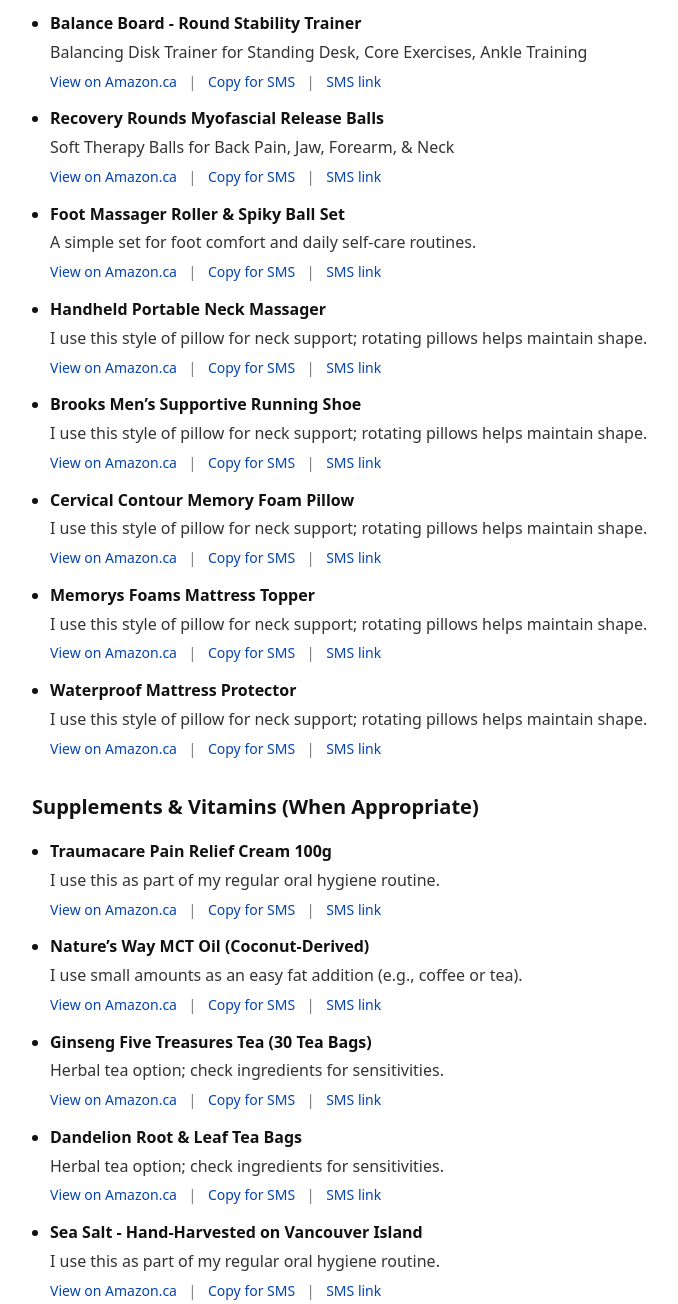
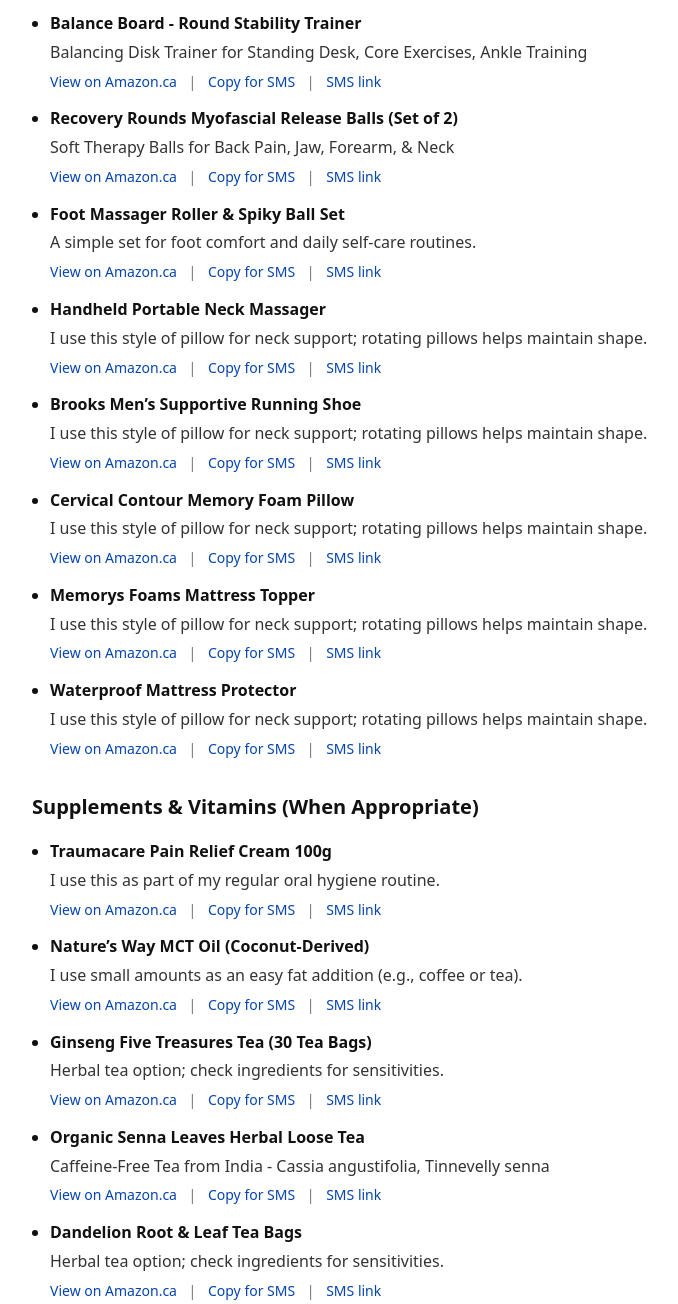
Before and after one commit to osteopathia/goods, a plain HTML site: page index.html in a window 1280 px wide. Shown: the part 730-2034 px from the top of the page, without its empty margins (148-826 px from the left). Drawn offline with Linux system fonts and the light colour scheme.

Commit message:
Add files via upload

```diff
--- a/index.html
+++ b/index.html
@@ -226,7 +226,7 @@
     </li>
 
 <li>
-      <div class="item-title">Recovery Rounds Myofascial Release Balls</div>
+      <div class="item-title">Recovery Rounds Myofascial Release Balls (Set of 2)</div>
       <div class="note">Soft Therapy Balls for Back Pain, Jaw, Forearm, & Neck</div>
       <div class="links">
         <a href="https://amzn.to/4pYCeEr" target="_blank" rel="noopener">View on Amazon.ca</a>
@@ -350,6 +350,17 @@
       </div>
     </li>
 
+<li>
+      <div class="item-title">Organic Senna Leaves Herbal Loose Tea</div>
+      <div class="note">Caffeine-Free Tea from India - Cassia angustifolia, Tinnevelly senna</div>
+      <div class="links">
+        <a href="https://amzn.to/3YgYddy" target="_blank" rel="noopener">View on Amazon.ca</a>
+        <span class="sep">|</span>
+        <a href="#" class="copy-sms" data-title="Organic Senna Leaves Herbal Loose Tea" data-url="https://amzn.to/3YgYddy">Copy for SMS</a>
+        <span class="sep">|</span>
+        <a href="#" class="sms-link" data-title="Organic Senna Leaves Herbal Loose Tea" data-url="https://amzn.to/3YgYddy">SMS link</a>
+      </div>
+    </li>
  <li>
       <div class="item-title">Dandelion Root & Leaf Tea Bags</div>
       <div class="note">Herbal tea option; check ingredients for sensitivities.</div>
```
